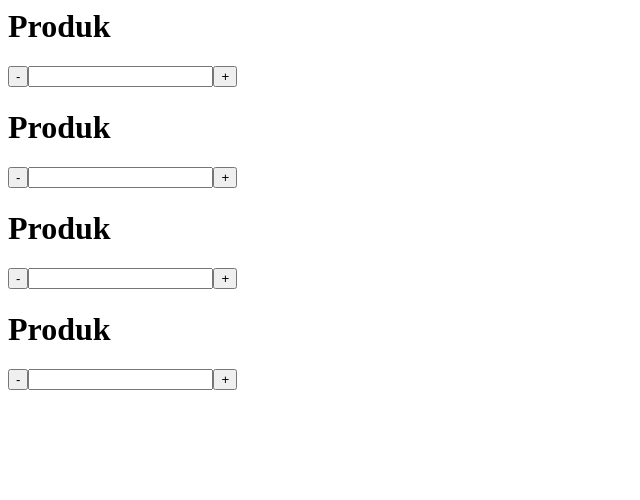
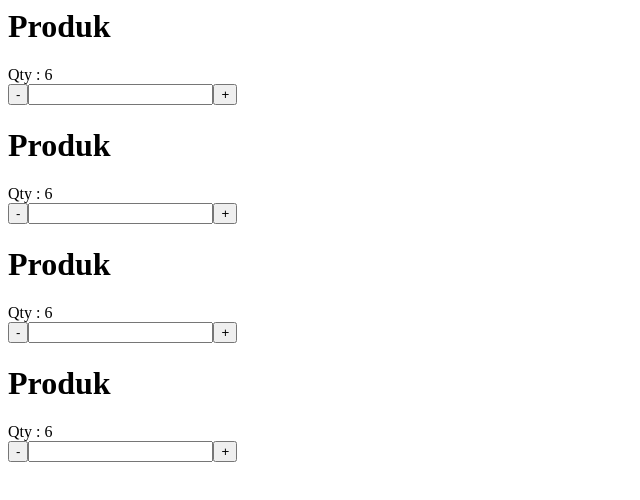
Before and after one commit to kodingankeren/react-project, a React (Create React App) app: page / in a window 1280 px wide. Shown: the top 500 px of the page, without its empty margins (0-640 px from the left). Built offline with nearby package versions, Linux system fonts and the light colour scheme.

Commit message:
1 file modified

```diff
--- a/src/container/Produk/Produk.jsx
+++ b/src/container/Produk/Produk.jsx
@@ -1,13 +1,23 @@
 import React, { Component, Fragment } from 'react';
 import './Produk.css';
 class Produk extends Component {
+  state = {
+    qty: 6,
+  };
+  handleMinus = () => {
+    alert('minus');
+  };
+  handlePlus = () => {
+    alert('plus');
+  };
   render() {
     return (
       <Fragment>
         <h1>Produk</h1>
-        <button>-</button>
+        <div>Qty : {this.state.qty}</div>
+        <button onClick={this.handleMinus()}>-</button>
         <input type="text" />
-        <button>+</button>
+        <button onClick={this.handlePlus()}>+</button>
       </Fragment>
     );
   }
```
